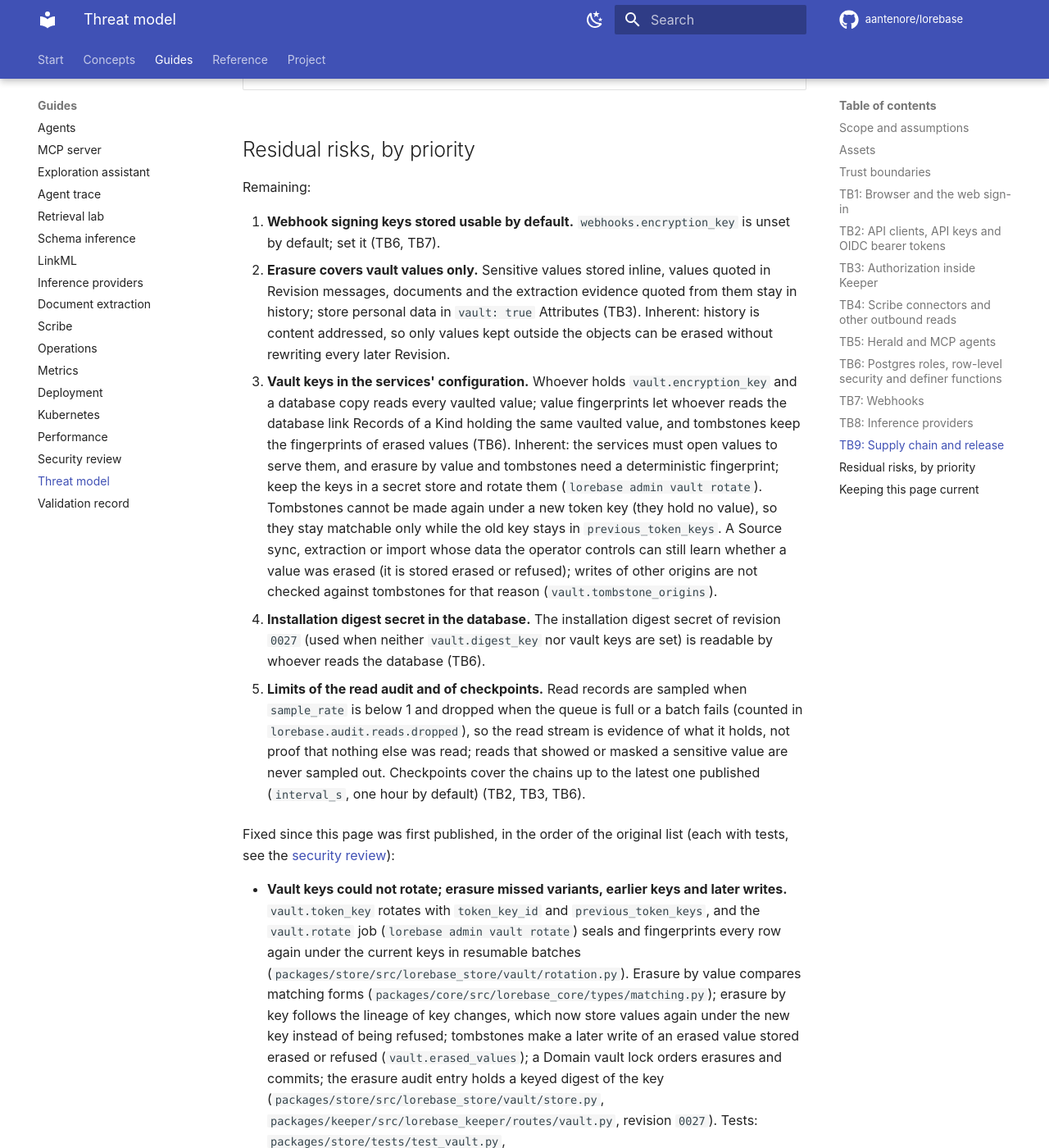
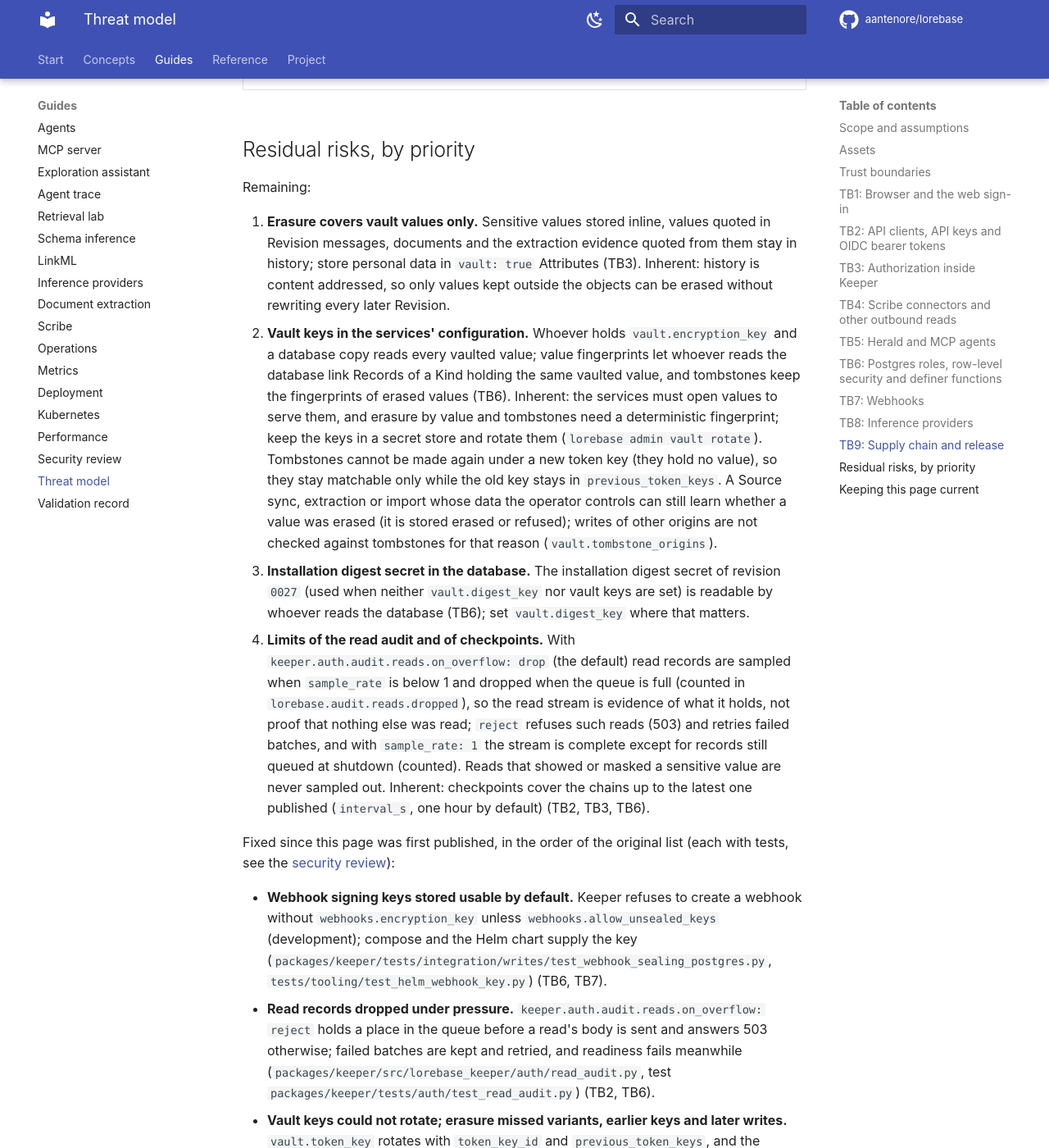
Before and after one commit to aantenore/lorebase, an MkDocs documentation site: the page built from docs/threat-model.md, in a window 1280 px wide and 1400 px high, scrolled down 13937 px. Shown: the whole window at 82% size. Built offline with MkDocs 1.6.1 and Material for MkDocs 9.7.7, drawn with Linux system fonts in a browser that asks for light colours; comment, search, counter and statistics services are not loaded.

Commit message:
Record the review fixes and the remaining inherent risks in the changelog and threat model

```diff
--- a/docs/threat-model.md
+++ b/docs/threat-model.md
@@ -197,13 +197,11 @@ Code: `.github/workflows/*.yaml`, `deploy/docker/*.Dockerfile`, `uv.lock`,
 
 Remaining:
 
-1. **Webhook signing keys stored usable by default.** `webhooks.encryption_key` is unset by
-   default; set it (TB6, TB7).
-2. **Erasure covers vault values only.** Sensitive values stored inline, values quoted in
+1. **Erasure covers vault values only.** Sensitive values stored inline, values quoted in
    Revision messages, documents and the extraction evidence quoted from them stay in history;
    store personal data in `vault: true` Attributes (TB3). Inherent: history is content addressed,
    so only values kept outside the objects can be erased without rewriting every later Revision.
-3. **Vault keys in the services' configuration.** Whoever holds `vault.encryption_key` and a
+2. **Vault keys in the services' configuration.** Whoever holds `vault.encryption_key` and a
    database copy reads every vaulted value; value fingerprints let whoever reads the database
    link Records of a Kind holding the same vaulted value, and tombstones keep the fingerprints of
    erased values (TB6). Inherent: the services must open values to serve them, and erasure by
@@ -213,19 +211,30 @@ Remaining:
    `previous_token_keys`. A Source sync, extraction or import whose data the operator controls
    can still learn whether a value was erased (it is stored erased or refused); writes of other
    origins are not checked against tombstones for that reason (`vault.tombstone_origins`).
-4. **Installation digest secret in the database.** The installation digest secret of
-   revision `0027` (used when neither `vault.digest_key` nor vault keys are set) is readable by whoever reads the database (TB6).
-
-5. **Limits of the read audit and of checkpoints.** Read records are sampled when
-   `sample_rate` is below 1 and dropped when the queue is full or a batch fails (counted in
-   `lorebase.audit.reads.dropped`), so the read stream is evidence of what it holds, not proof
-   that nothing else was read; reads that showed or masked a sensitive value are never sampled
-   out. Checkpoints cover the chains up to the latest one published (`interval_s`, one hour by
-   default) (TB2, TB3, TB6).
+3. **Installation digest secret in the database.** The installation digest secret of
+   revision `0027` (used when neither `vault.digest_key` nor vault keys are set) is readable by
+   whoever reads the database (TB6); set `vault.digest_key` where that matters.
+4. **Limits of the read audit and of checkpoints.** With `keeper.auth.audit.reads.on_overflow:
+   drop` (the default) read records are sampled when `sample_rate` is below 1 and dropped when
+   the queue is full (counted in `lorebase.audit.reads.dropped`), so the read stream is evidence
+   of what it holds, not proof that nothing else was read; `reject` refuses such reads (503) and
+   retries failed batches, and with `sample_rate: 1` the stream is complete except for records
+   still queued at shutdown (counted). Reads that showed or masked a sensitive value are never
+   sampled out. Inherent: checkpoints cover the chains up to the latest one published
+   (`interval_s`, one hour by default) (TB2, TB3, TB6).
 
 Fixed since this page was first published, in the order of the original list (each with tests,
 see the [security review](security-review.md#hardening-from-the-threat-model)):
 
+- **Webhook signing keys stored usable by default.** Keeper refuses to create a webhook without
+  `webhooks.encryption_key` unless `webhooks.allow_unsealed_keys` (development); compose and the
+  Helm chart supply the key (`packages/keeper/tests/integration/writes/test_webhook_sealing_postgres.py`,
+  `tests/tooling/test_helm_webhook_key.py`) (TB6, TB7).
+- **Read records dropped under pressure.** `keeper.auth.audit.reads.on_overflow: reject` holds a
+  place in the queue before a read's body is sent and answers 503 otherwise; failed batches are
+  kept and retried, and readiness fails meanwhile
+  (`packages/keeper/src/lorebase_keeper/auth/read_audit.py`, test
+  `packages/keeper/tests/auth/test_read_audit.py`) (TB2, TB6).
 - **Vault keys could not rotate; erasure missed variants, earlier keys and later writes.**
   `vault.token_key` rotates with `token_key_id` and `previous_token_keys`, and the `vault.rotate`
   job (`lorebase admin vault rotate`) seals and fingerprints every row again under the current
```
Also changed, not shown: CHANGELOG.md (+5 -0 lines).
